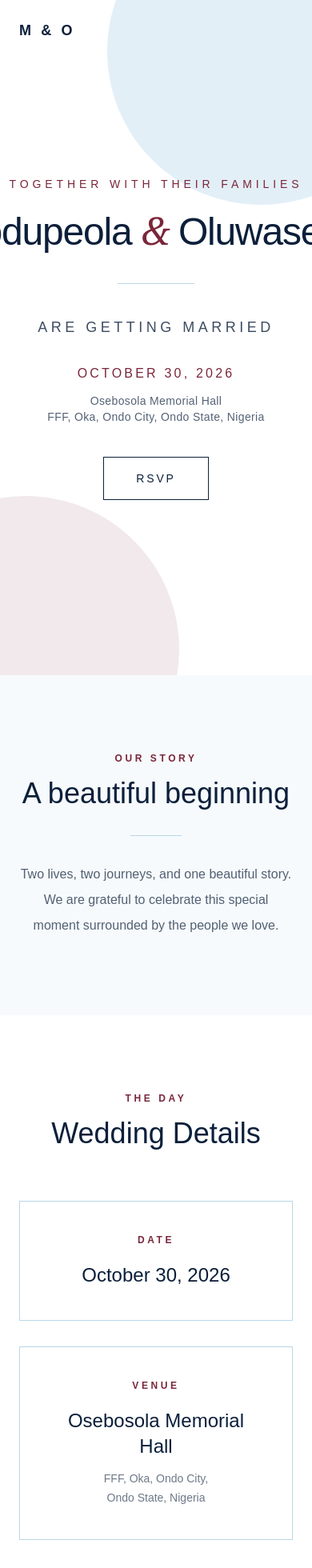
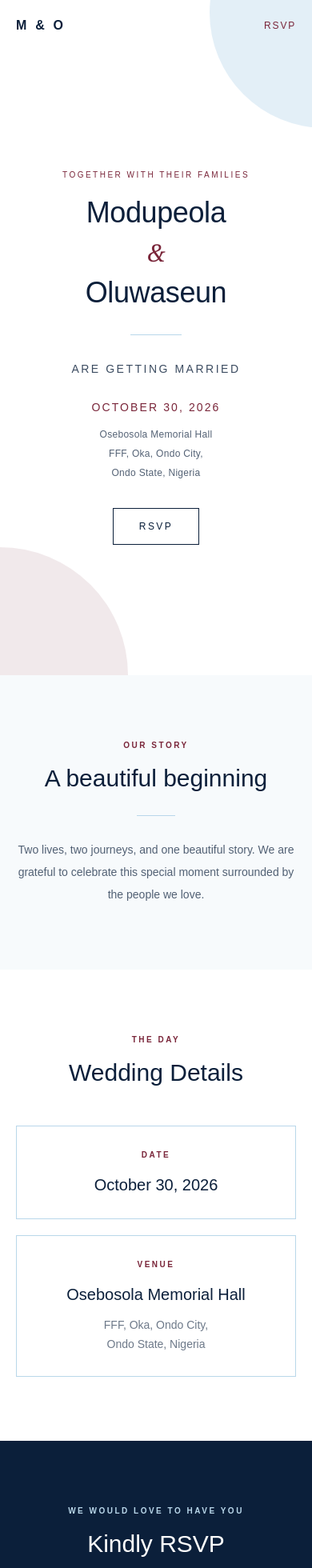
Before and after one commit to Vicfretz/wedding-rsvp, a Next.js app: page / in a window 390 px wide. Shown: the top 1960 px of the page at 80% size. Built offline with nearby package versions, Linux system fonts and the light colour scheme.

Commit message:
Make home page responsive

```diff
--- a/app/page.tsx
+++ b/app/page.tsx
@@ -1,342 +1,214 @@
-import Link from "next/link";
-
 export default function Home() {
   return (
-    <main className="min-h-screen bg-white text-[#0B1F3A]">
-
-      {/* =====================================================
-          NAVIGATION
-      ===================================================== */}
-
+    <main className="min-h-screen overflow-x-hidden bg-white text-[#0B1F3A]">
+      {/* Navigation */}
       <nav className="absolute left-0 right-0 top-0 z-20">
-        <div className="mx-auto flex max-w-6xl items-center justify-between px-6 py-6">
-
-          {/* Logo */}
-
-          <Link
-            href="/"
-            className="text-lg font-semibold tracking-[0.2em]"
-          >
-            M &amp; O
-          </Link>
-
-          {/* Desktop Navigation */}
+        <div className="mx-auto flex max-w-6xl items-center justify-between px-5 py-5 sm:px-6 sm:py-6">
+          <div className="text-base font-semibold tracking-[0.2em] sm:text-lg">
+            M & O
+          </div>
 
           <div className="hidden items-center gap-8 text-sm tracking-wide md:flex">
-
-            <Link
+            <a
               href="#story"
-              className="transition hover:text-[#7A263A]"
+              className="transition-colors duration-300 hover:text-[#7A263A]"
             >
               OUR STORY
-            </Link>
+            </a>
 
-            <Link
+            <a
               href="#details"
-              className="transition hover:text-[#7A263A]"
+              className="transition-colors duration-300 hover:text-[#7A263A]"
             >
               DETAILS
-            </Link>
+            </a>
 
-            <Link
-              href="/rsvp"
-              className="transition hover:text-[#7A263A]"
+            <a
+              href="#rsvp"
+              className="transition-colors duration-300 hover:text-[#7A263A]"
             >
               RSVP
-            </Link>
-
+            </a>
           </div>
 
+          {/* Mobile RSVP link */}
+          <a
+            href="#rsvp"
+            className="text-xs font-medium tracking-[0.15em] text-[#7A263A] md:hidden"
+          >
+            RSVP
+          </a>
         </div>
       </nav>
 
+      {/* Hero */}
+      <section className="relative flex min-h-screen items-center justify-center overflow-hidden px-5 pb-16 pt-28 sm:px-6 sm:pt-24">
+        {/* Decorative powder-blue circle */}
+        <div
+          className="pointer-events-none absolute -right-40 -top-32 h-72 w-72 rounded-full bg-[#B9D7EA]/40 sm:-right-32 sm:-top-32 sm:h-96 sm:w-96"
+          aria-hidden="true"
+        />
 
-      {/* =====================================================
-          HERO
-      ===================================================== */}
+        {/* Decorative wine circle */}
+        <div
+          className="pointer-events-none absolute -bottom-40 -left-40 h-80 w-80 rounded-full bg-[#7A263A]/10 sm:h-96 sm:w-96"
+          aria-hidden="true"
+        />
 
-      <section className="relative flex min-h-screen items-center justify-center overflow-hidden px-6">
-
-        {/* Powder-blue decoration */}
-
-        <div className="absolute -right-32 -top-32 h-96 w-96 rounded-full bg-[#B9D7EA]/40" />
-
-        {/* Wine decoration */}
-
-        <div className="absolute -bottom-40 -left-40 h-96 w-96 rounded-full bg-[#7A263A]/10" />
-
-
-        <div className="relative z-10 max-w-4xl text-center">
-
-          <p className="mb-6 text-sm font-medium tracking-[0.35em] text-[#7A263A]">
+        <div className="relative z-10 mx-auto w-full max-w-5xl text-center">
+          <p className="mb-5 text-[10px] font-medium tracking-[0.25em] text-[#7A263A] sm:mb-6 sm:text-sm sm:tracking-[0.35em]">
             TOGETHER WITH THEIR FAMILIES
           </p>
 
+          {/* Responsive Names */}
+          <h1 className="font-light leading-[1.05] tracking-tight">
+            <span className="block text-4xl sm:inline sm:text-6xl md:text-7xl lg:text-8xl">
+              Modupeola
+            </span>
 
-          <h1 className="text-5xl font-light tracking-tight sm:text-7xl md:text-8xl">
-
-            Modupeola
-
-            <span className="mx-3 font-serif italic text-[#7A263A]">
+            <span className="my-3 block font-serif text-3xl italic text-[#7A263A] sm:mx-3 sm:my-0 sm:inline sm:text-5xl md:text-6xl lg:text-7xl">
               &
             </span>
 
-            Oluwaseun
-
+            <span className="block text-4xl sm:inline sm:text-6xl md:text-7xl lg:text-8xl">
+              Oluwaseun
+            </span>
           </h1>
 
+          {/* Decorative divider */}
+          <div className="mx-auto my-8 h-px w-16 bg-[#B9D7EA] sm:my-10 sm:w-24" />
 
-          <div className="mx-auto my-10 h-px w-24 bg-[#B9D7EA]" />
-
-
-          <p className="text-lg tracking-[0.25em] text-[#0B1F3A]/80 sm:text-xl">
+          <p className="text-sm tracking-[0.18em] text-[#0B1F3A]/80 sm:text-lg sm:tracking-[0.25em] md:text-xl">
             ARE GETTING MARRIED
           </p>
 
-
-          <p className="mt-8 text-base tracking-[0.2em] text-[#7A263A]">
+          <p className="mt-7 text-sm tracking-[0.15em] text-[#7A263A] sm:mt-8 sm:text-base sm:tracking-[0.2em]">
             OCTOBER 30, 2026
           </p>
 
-
-          <p className="mt-3 text-sm tracking-wide text-[#0B1F3A]/70">
+          <p className="mx-auto mt-3 max-w-md text-xs leading-6 tracking-wide text-[#0B1F3A]/70 sm:text-sm sm:leading-7">
             Osebosola Memorial Hall
             <br />
-            FFF, Oka, Ondo City, Ondo State, Nigeria
+            FFF, Oka, Ondo City,
+            <br className="sm:hidden" /> Ondo State, Nigeria
           </p>
 
-
-          {/* Main RSVP button */}
-
-          <Link
-            href="/rsvp"
-            className="mt-10 inline-block border border-[#0B1F3A] px-10 py-4 text-sm font-medium tracking-[0.2em] transition duration-300 hover:bg-[#0B1F3A] hover:text-white"
+          <a
+            href="#rsvp"
+            className="mt-8 inline-block border border-[#0B1F3A] px-8 py-3.5 text-xs font-medium tracking-[0.2em] transition duration-300 hover:bg-[#0B1F3A] hover:text-white sm:mt-10 sm:px-10 sm:py-4 sm:text-sm"
           >
             RSVP
-          </Link>
-
+          </a>
         </div>
-
       </section>
 
-
-      {/* =====================================================
-          STORY
-      ===================================================== */}
-
+      {/* Story */}
       <section
         id="story"
-        className="bg-[#F7FAFC] px-6 py-24 sm:py-32"
+        className="bg-[#F7FAFC] px-5 py-20 sm:px-6 sm:py-28 md:py-32"
       >
-
         <div className="mx-auto max-w-3xl text-center">
-
-          <p className="mb-4 text-xs font-semibold tracking-[0.3em] text-[#7A263A]">
+          <p className="mb-4 text-[10px] font-semibold tracking-[0.25em] text-[#7A263A] sm:text-xs sm:tracking-[0.3em]">
             OUR STORY
           </p>
 
-
-          <h2 className="text-4xl font-light sm:text-5xl">
+          <h2 className="text-3xl font-light sm:text-4xl md:text-5xl">
             A beautiful beginning
           </h2>
 
+          <div className="mx-auto my-7 h-px w-12 bg-[#B9D7EA] sm:my-8 sm:w-16" />
 
-          <div className="mx-auto my-8 h-px w-16 bg-[#B9D7EA]" />
-
-
-          <p className="leading-8 text-[#0B1F3A]/70">
-            Two lives, two journeys, and one beautiful story.
-            We are grateful to celebrate this special moment
-            surrounded by the people we love.
+          <p className="text-sm leading-7 text-[#0B1F3A]/70 sm:text-base sm:leading-8">
+            Two lives, two journeys, and one beautiful story. We are grateful
+            to celebrate this special moment surrounded by the people we love.
           </p>
-
         </div>
-
       </section>
 
-
-      {/* =====================================================
-          DETAILS
-      ===================================================== */}
-
+      {/* Details */}
       <section
         id="details"
-        className="px-6 py-24 sm:py-32"
+        className="px-5 py-20 sm:px-6 sm:py-28 md:py-32"
       >
-
         <div className="mx-auto max-w-5xl">
-
           <div className="text-center">
-
-            <p className="mb-4 text-xs font-semibold tracking-[0.3em] text-[#7A263A]">
+            <p className="mb-4 text-[10px] font-semibold tracking-[0.25em] text-[#7A263A] sm:text-xs sm:tracking-[0.3em]">
               THE DAY
             </p>
 
-
-            <h2 className="text-4xl font-light sm:text-5xl">
+            <h2 className="text-3xl font-light sm:text-4xl md:text-5xl">
               Wedding Details
             </h2>
-
           </div>
 
-
-          <div className="mt-16 grid gap-8 md:grid-cols-2">
-
+          <div className="mt-12 grid gap-5 sm:mt-16 sm:gap-8 md:grid-cols-2">
             {/* Date */}
-
-            <div className="border border-[#B9D7EA] p-10 text-center">
-
-              <p className="text-xs font-semibold tracking-[0.3em] text-[#7A263A]">
+            <div className="border border-[#B9D7EA] p-7 text-center sm:p-10">
+              <p className="text-[10px] font-semibold tracking-[0.25em] text-[#7A263A] sm:text-xs sm:tracking-[0.3em]">
                 DATE
               </p>
 
-
-              <h3 className="mt-5 text-2xl font-light">
+              <h3 className="mt-4 text-xl font-light sm:mt-5 sm:text-2xl">
                 October 30, 2026
               </h3>
-
             </div>
 
-
             {/* Venue */}
-
-            <div className="border border-[#B9D7EA] p-10 text-center">
-
-              <p className="text-xs font-semibold tracking-[0.3em] text-[#7A263A]">
+            <div className="border border-[#B9D7EA] p-7 text-center sm:p-10">
+              <p className="text-[10px] font-semibold tracking-[0.25em] text-[#7A263A] sm:text-xs sm:tracking-[0.3em]">
                 VENUE
               </p>
 
-
-              <h3 className="mt-5 text-2xl font-light">
+              <h3 className="mt-4 text-xl font-light sm:mt-5 sm:text-2xl">
                 Osebosola Memorial Hall
               </h3>
-
 
               <p className="mt-3 text-sm leading-6 text-[#0B1F3A]/60">
                 FFF, Oka, Ondo City,
                 <br />
                 Ondo State, Nigeria
               </p>
-
             </div>
-
           </div>
-
         </div>
-
       </section>
 
-
-      {/* =====================================================
-          RSVP SECTION
-      ===================================================== */}
-
+      {/* RSVP */}
       <section
         id="rsvp"
-        className="bg-[#0B1F3A] px-6 py-24 text-white sm:py-32"
+        className="bg-[#0B1F3A] px-5 py-20 text-white sm:px-6 sm:py-28 md:py-32"
       >
-
         <div className="mx-auto max-w-2xl text-center">
-
-          <p className="mb-4 text-xs font-semibold tracking-[0.3em] text-[#B9D7EA]">
+          <p className="mb-4 text-[10px] font-semibold tracking-[0.25em] text-[#B9D7EA] sm:text-xs sm:tracking-[0.3em]">
             WE WOULD LOVE TO HAVE YOU
           </p>
 
-
-          <h2 className="text-4xl font-light sm:text-5xl">
+          <h2 className="text-3xl font-light sm:text-4xl md:text-5xl">
             Kindly RSVP
           </h2>
 
-
-          <p className="mx-auto mt-6 max-w-lg leading-7 text-white/70">
-            Your presence would mean so much to us.
-            Please confirm your attendance so we can
-            celebrate this special day together.
+          <p className="mx-auto mt-5 max-w-lg text-sm leading-7 text-white/70 sm:mt-6 sm:text-base sm:leading-7">
+            Your presence would mean so much to us. Please confirm your
+            attendance so we can celebrate this special day together.
           </p>
 
-
-          {/* REAL LINK TO RSVP PAGE */}
-
-          <Link
+          <a
             href="/rsvp"
-            className="mt-10 inline-block border border-white px-10 py-4 text-sm font-medium tracking-[0.2em] transition duration-300 hover:bg-white hover:text-[#0B1F3A]"
+            className="mt-8 inline-block border border-white px-8 py-3.5 text-xs font-medium tracking-[0.2em] transition duration-300 hover:bg-white hover:text-[#0B1F3A] sm:mt-10 sm:px-10 sm:py-4 sm:text-sm"
           >
             RSVP NOW
-          </Link>
-
+          </a>
         </div>
-
       </section>
 
+      {/* Footer */}
+      <footer className="bg-white px-5 py-8 text-center sm:px-6 sm:py-10">
+        <p className="text-sm tracking-[0.2em] text-[#0B1F3A]">M & O</p>
 
-      {/* =====================================================
-          FOOTER
-      ===================================================== */}
-
-      <footer className="bg-white px-6 py-12">
-
-        <div className="mx-auto max-w-5xl">
-
-          <div className="flex flex-col items-center justify-between gap-6 text-center sm:flex-row sm:text-left">
-
-            {/* Logo */}
-
-            <Link
-              href="/"
-              className="text-sm tracking-[0.2em]"
-            >
-              M &amp; O
-            </Link>
-
-
-            {/* Footer Navigation */}
-
-            <div className="flex flex-wrap justify-center gap-6 text-xs tracking-[0.15em] text-[#0B1F3A]/60">
-
-              <Link
-                href="/"
-                className="transition hover:text-[#7A263A]"
-              >
-                HOME
-              </Link>
-
-
-              <Link
-                href="#story"
-                className="transition hover:text-[#7A263A]"
-              >
-                OUR STORY
-              </Link>
-
-
-              <Link
-                href="#details"
-                className="transition hover:text-[#7A263A]"
-              >
-                DETAILS
-              </Link>
-
-
-              <Link
-                href="/rsvp"
-                className="transition hover:text-[#7A263A]"
-              >
-                RSVP
-              </Link>
-
-            </div>
-
-
-            <p className="text-xs text-[#0B1F3A]/50">
-              October 30, 2026
-            </p>
-
-          </div>
-
-        </div>
-
+        <p className="mt-3 text-xs text-[#0B1F3A]/50">
+          October 30, 2026
+        </p>
       </footer>
-
     </main>
   );
 }
```
